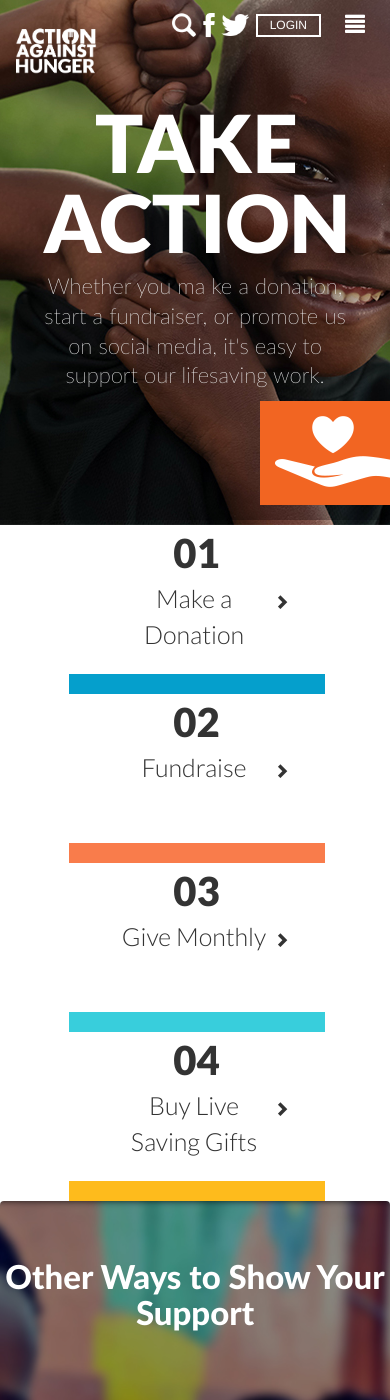
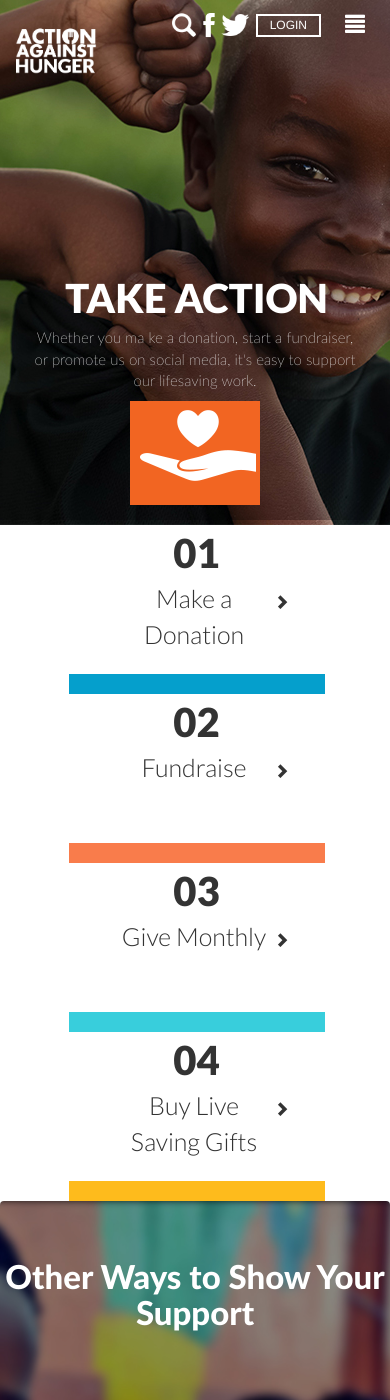
Before and after one commit to mBluebear/actionagainsthunger, a Jekyll site: the page built from takeaction.html, in a window 390 px wide and 1400 px high. Built offline with Jekyll 4.4.1, drawn with Linux system fonts in a browser that asks for light colours; Markdown is read by kramdown in place of the engine named in the settings.

```diff
--- a/about.html
+++ b/about.html
@@ -11,9 +11,7 @@ layout: default
 </span>
 
         </div>
-        <div class="hand">
-
-        </div>
+        <div class="hand"></div>
 
     </div>
     <div class="unique">
--- a/css/style.css
+++ b/css/style.css
@@ -597,7 +597,7 @@ div.content {
   div.content .about_page .our_partners {
     height: auto;
     text-align: center;
-    padding-top: 47px; }
+    padding: 47px; }
     div.content .about_page .our_partners h2 {
       font-family: latoblack;
       color: #f15b22;
@@ -1486,6 +1486,10 @@ div.control_next {
   font-size: 18px; }
 
 @media (max-width: 767px) {
+  div.content .header .hand {
+    margin: 0 auto;
+    text-align: ce; }
+
   .map {
     -ms-transform: scale(0.7);
     -webkit-transform: scale(0.7);
@@ -1507,6 +1511,10 @@ div.control_next {
     width: 100%;
     text-align: center;
     bottom: 101px; }
+    div.content .header .content_header h1 {
+      font-size: 40px; }
+    div.content .header .content_header span {
+      font-size: 15px; }
 
   div.content .header div.hand {
     left: 0;
--- a/impact.html
+++ b/impact.html
@@ -12,7 +12,7 @@ layout: default
 </span>
 
         </div>
-        <img class="hand" src="{{site.baseurl}}/images/about/about_hand.png" alt=""/>
+         <div class="hand"></div>
     </div>
 
     <div class="action_take">
--- a/index.html
+++ b/index.html
@@ -28,7 +28,7 @@ layout: default
 
 
         </div>
-        <img class="hand" src="{{site.baseurl}}/images/about/about_hand.png" alt=""/>
+         <div class="hand"></div>
     </div>
     <div class="unique">
     <span>
--- a/js/action.js
+++ b/js/action.js
@@ -42,8 +42,8 @@ $('.hand, .help_us_button').click(function(){
 
     $('.menu_action').click(function(){
         $('.action_menu_click').show();
-        $('.action_menu_click div.action_click').hide();
-        $('.menu_action').removeClass('active');
+/*        $('.action_menu_click div.action_click').hide();
+        $('.menu_action').removeClass('active');*/
         if($(this).hasClass('make_donation'))
         {
             $('.action_menu_click .make_donation').show();
@@ -51,7 +51,7 @@ $('.hand, .help_us_button').click(function(){
         }
 
 
-        if($(this).hasClass('fundraise'))
+/*        if($(this).hasClass('fundraise'))
         {
             $('.action_menu_click .fundraise').show();
             $('.menu_action.fundraise').addClass('active');
@@ -67,7 +67,7 @@ $('.hand, .help_us_button').click(function(){
         {
             $('.action_menu_click .buy_live').show();
             $('.menu_action.buy_live_saving').addClass('active');
-        }
+        }*/
 
     });
 
--- a/stories.html
+++ b/stories.html
@@ -10,7 +10,7 @@ layout: default
             Action Against Hunger provides lifesaving assistance and restores self-sufficiency to over 9 million people in 45 countries.
             </span>
         </div>
-        <img class="hand" src="{{site.baseurl}}/images/about/about_hand.png" alt=""/>
+         <div class="hand"></div>
     </div>
     <div class="stories_list">
 
--- a/takeaction.html
+++ b/takeaction.html
@@ -10,7 +10,7 @@ layout: default
    Whether you ma ke a donation, start a fundraiser, or promote us on social media, it's easy to support our lifesaving work.
 </span>
         </div>
-        <img class="hand" src="{{site.baseurl}}/images/about/about_hand.png" alt=""/>
+         <div class="hand"></div>
     </div>
     <div class="action_menu">
         <div class="menu_action make_donation">
@@ -69,10 +69,7 @@ layout: default
             <div class="sent_button">SEND YOUR GIFT</div>
         </div>
         <div class="action_click fundraise">
-            <img src="{{site.baseurl}}/images/impact/fundraise.png" alt=""/>
-            <div class="start_your_own">START YOUR OWN CAMPAIGN</div>
-            <div class="donate_to_the_cause">DONATE TO THE CAUSE</div>
-            <img src="{{site.baseurl}}/images/impact/fundraise_1.png" alt=""/>
+
         </div>
         <div class="action_click give_monthly">
             <h2>Make a Lifesaving Gift Today</h2>
@@ -98,10 +95,6 @@ layout: default
             <div class="sent_button">SEND YOUR GIFT</div>
         </div>
         <div class="action_click buy_live">
-            <img src="{{site.baseurl}}/images/impact/fundraise.png" alt=""/>
-            <div class="start_your_own">START YOUR OWN CAMPAIGN</div>
-            <div class="donate_to_the_cause">DONATE TO THE CAUSE</div>
-            <img src="{{site.baseurl}}/images/impact/fundraise_1.png" alt=""/>
         </div>
 
     </div>
```
Also changed, not shown: scss/components/_main.scss (+13 -2 lines), 9 other files.
